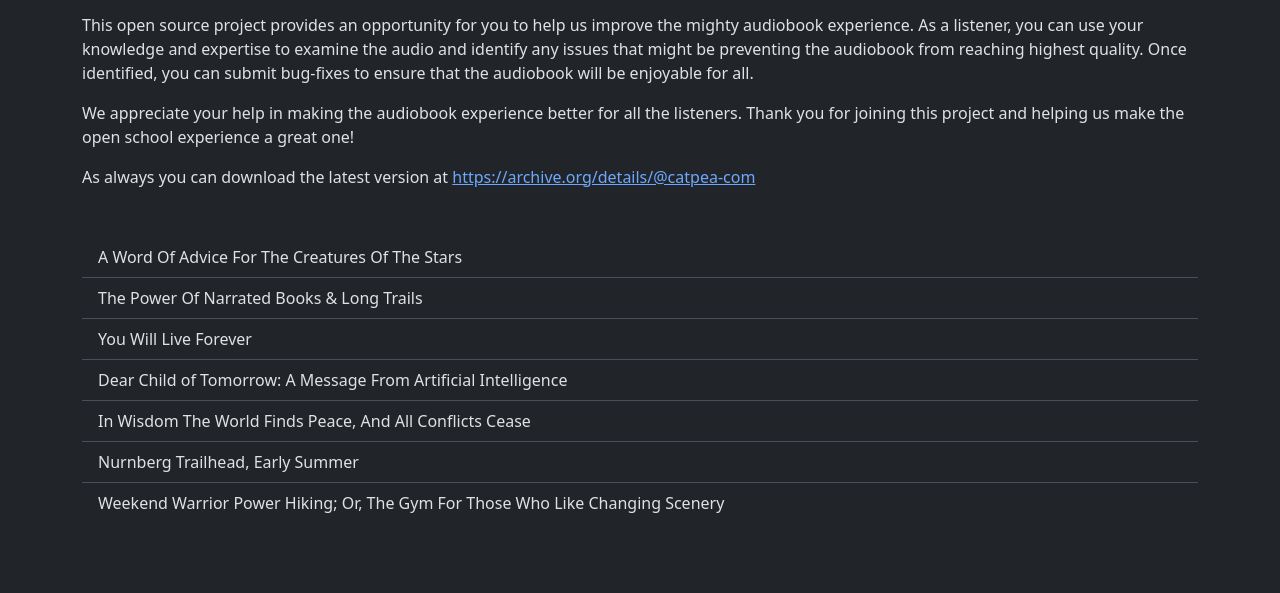
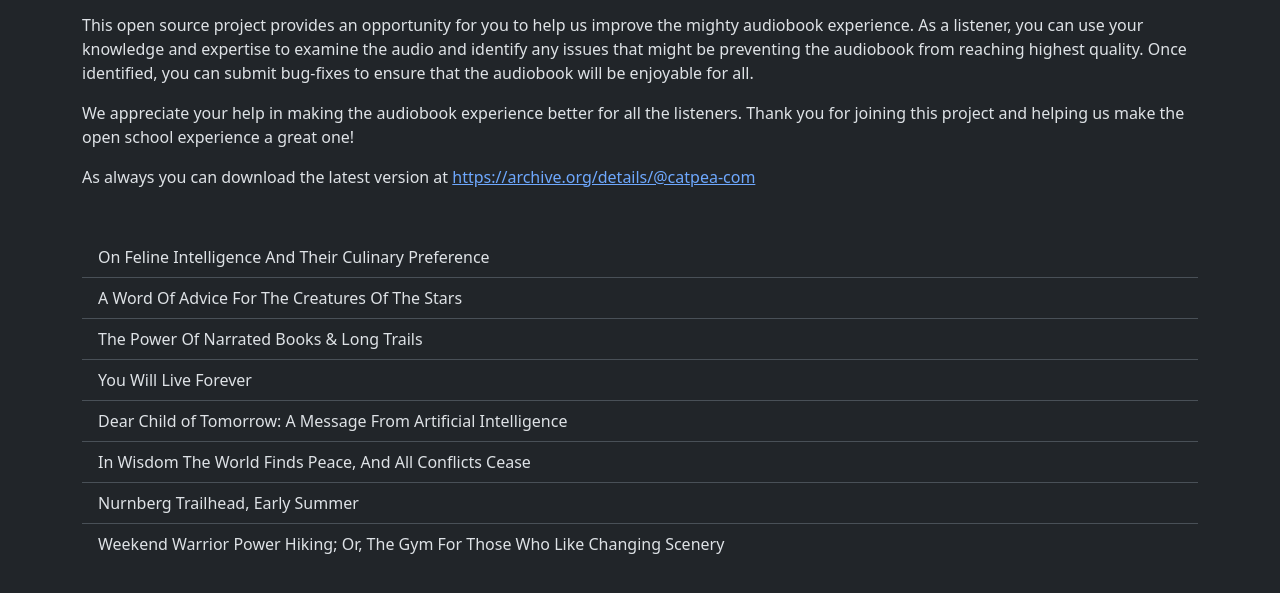
Before and after one commit to catpea/chapter-10, a plain HTML site: page docs/index.html in a window 1280 px wide. Shown: the part 141-734 px from the top of the page. Drawn offline with nearby package versions, Linux system fonts and the light colour scheme.

Commit message:
Chapter Content Update

```diff
--- a/docs/index.html
+++ b/docs/index.html
@@ -21,7 +21,8 @@
 
 
         <ul class="list-group list-group-flush mt-5">
-        <a href="poem-1508.mp3" class="list-group-item list-group-item-action">A Word Of Advice For The Creatures Of The Stars</a>
+        <a href="poem-1509.mp3" class="list-group-item list-group-item-action">On Feline Intelligence And Their Culinary Preference</a>
+<a href="poem-1508.mp3" class="list-group-item list-group-item-action">A Word Of Advice For The Creatures Of The Stars</a>
 <a href="poem-1507.mp3" class="list-group-item list-group-item-action">The Power Of Narrated Books & Long Trails</a>
 <a href="poem-1506.mp3" class="list-group-item list-group-item-action">You Will Live Forever</a>
 <a href="poem-1505.mp3" class="list-group-item list-group-item-action">Dear Child of Tomorrow: A Message From Artificial Intelligence</a>
```
Also changed, not shown: 2 other files.
